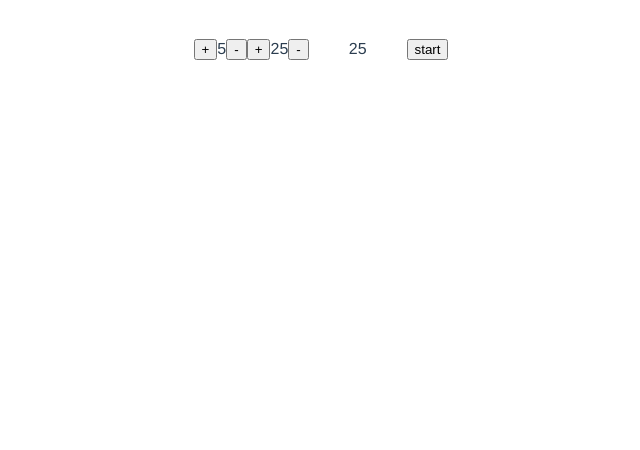
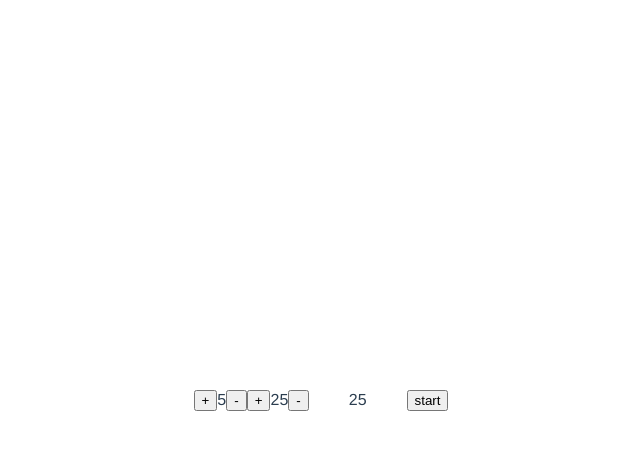
Before and after one commit to shery/ink-pomodoro, a Vue app: page / in a window 1280 px wide. Shown: the top 450 px of the page, without its empty margins (319-959 px from the left). Built offline with nearby package versions, Linux system fonts and the light colour scheme.

Commit message:
feat: change root element style

```diff
--- a/src/App.vue
+++ b/src/App.vue
@@ -68,6 +68,8 @@ td, th {
 
 
 #app {
+  width: 100%;
+  height: 100%;
   font-family: 'Avenir', Helvetica, Arial, sans-serif;
   -webkit-font-smoothing: antialiased;
   -moz-osx-font-smoothing: grayscale;
```
